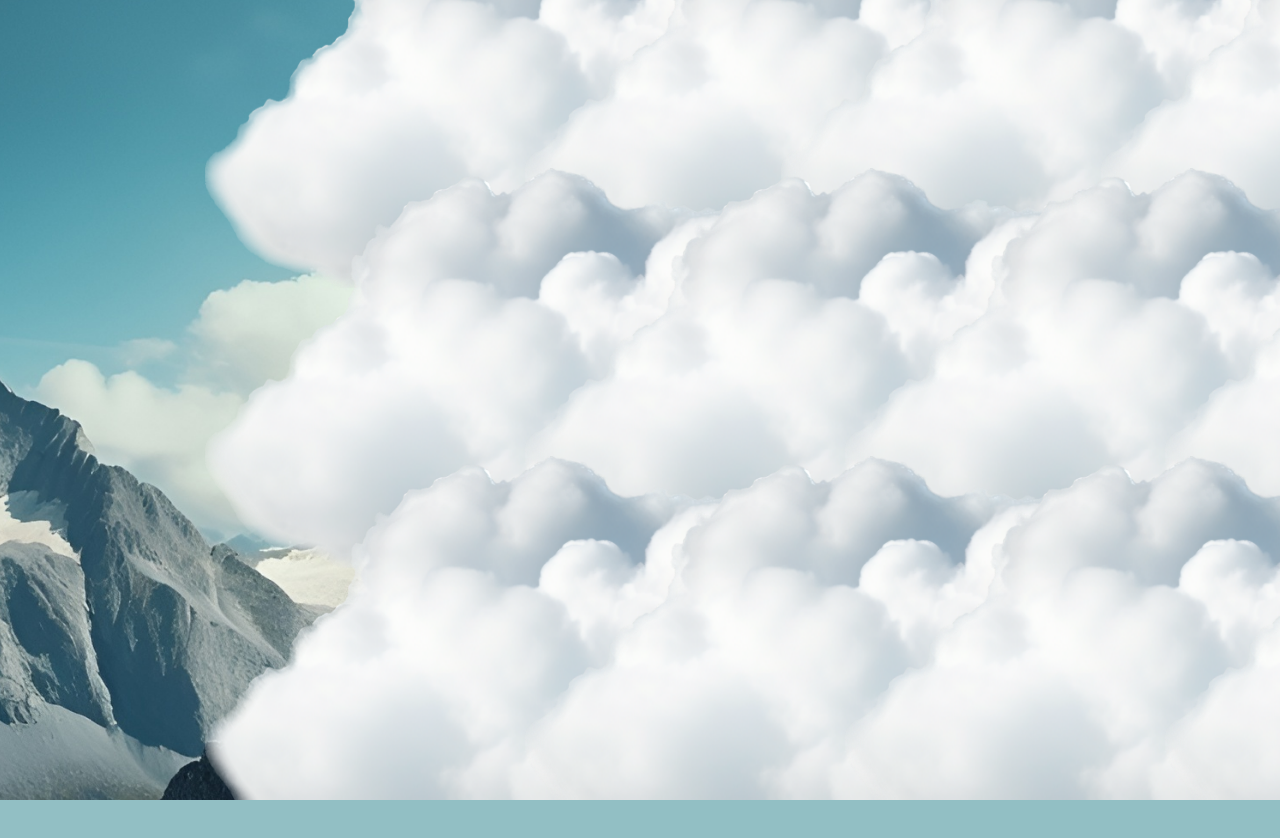
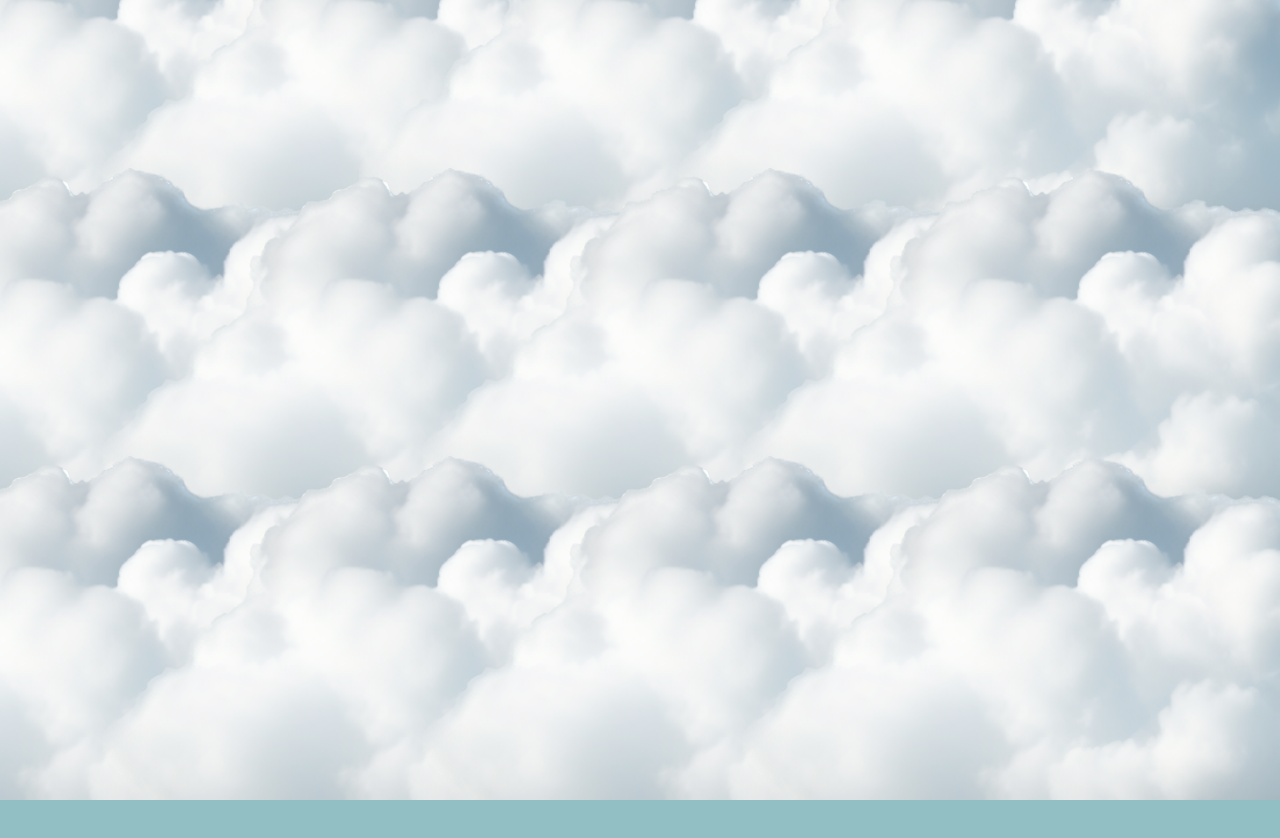
Before and after one commit to TomZhang11/Portfolio1, a React (Vite) app: page / in a window 1280 px wide. Shown: the top 838 px of the page. Built offline with nearby package versions, Linux system fonts and the light colour scheme.

Commit message:
fix gsap css transform conflict

```diff
--- a/src/Hero.css
+++ b/src/Hero.css
@@ -2,7 +2,3 @@
   will-change: transform;
   backface-visibility: hidden;
 }
-
-.cloud, .hello-text {
-  transform: translate(-50%, -50%);
-}
--- a/src/Hero.jsx
+++ b/src/Hero.jsx
@@ -20,6 +20,8 @@
   ]
 
   useGSAP(() => {
+    gsap.set([".cloud", ".hello-text"], { xPercent: -50, yPercent: -50 });
+
     const width = window.innerWidth;
     const isMobile = width < 768;
     const isMedium = width >= 768 && width < 1024;
```
